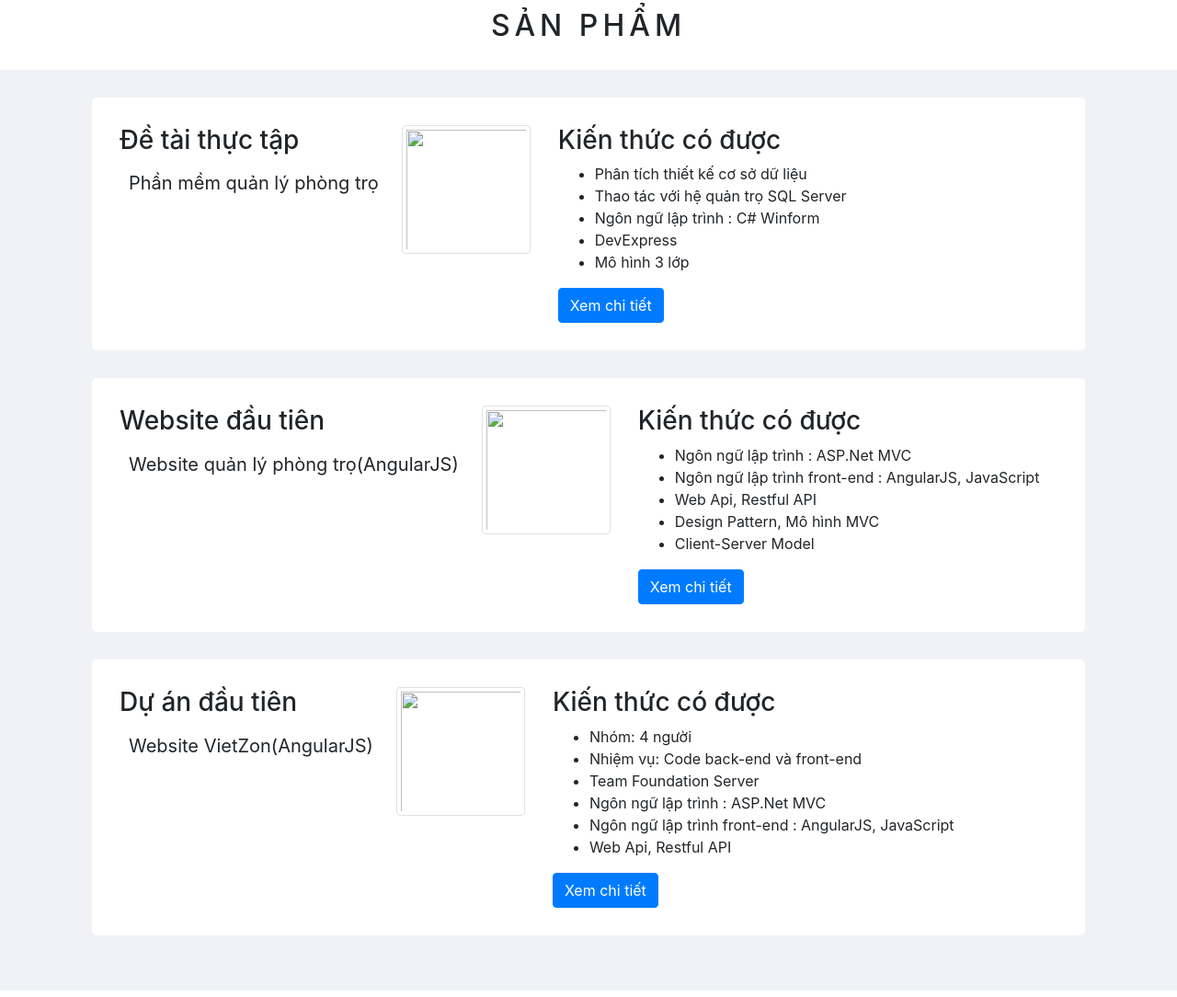
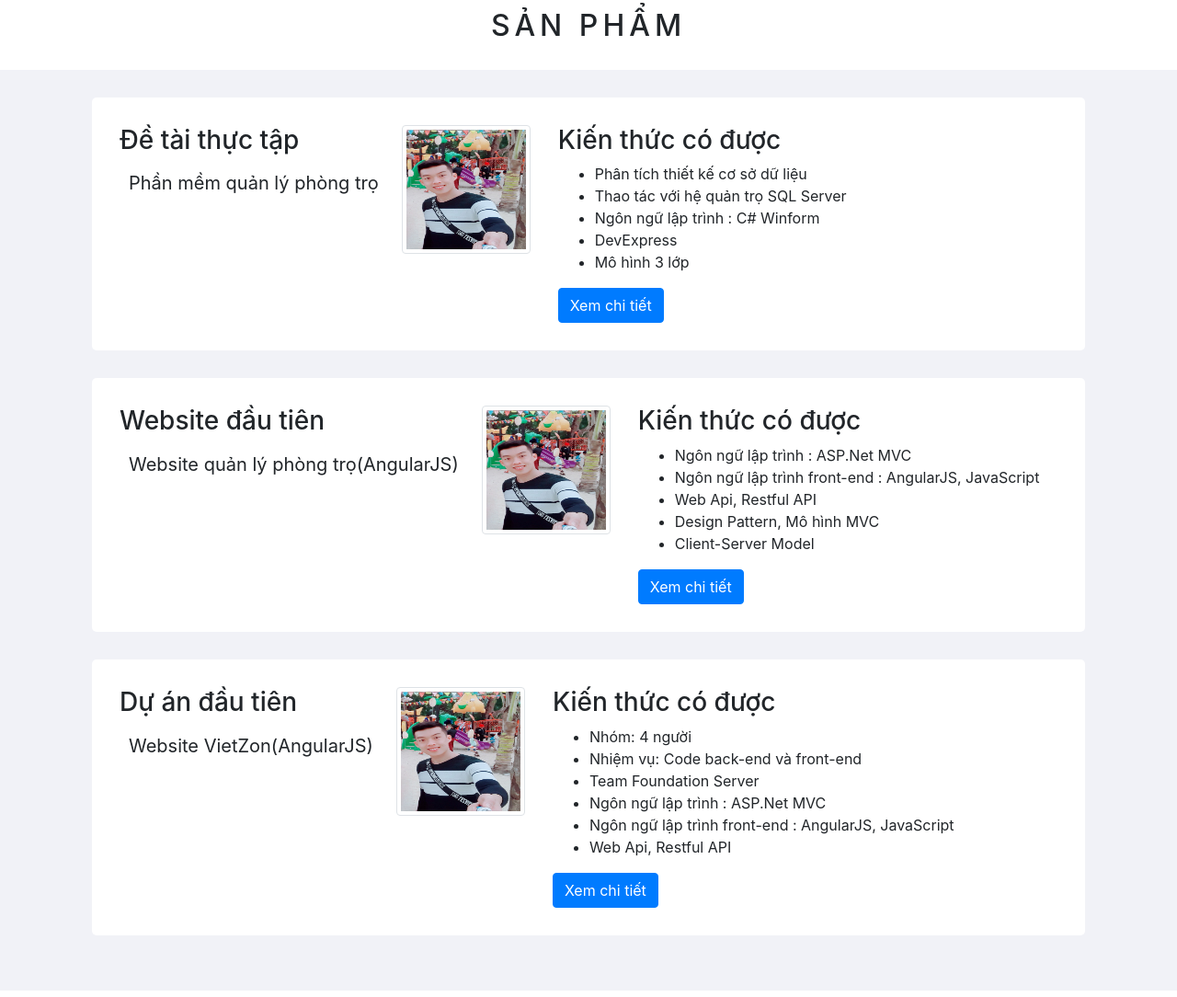
Before and after one commit to ToanNguyen97/toannguyen97.github.io, a website: page toan-cv.html in a window 1280 px wide. Shown: the part 2120-3204 px from the top of the page at 92% size. Drawn offline with nearby package versions, Linux system fonts and the light colour scheme.

Commit message:
change url img

```diff
--- a/toan-cv.html
+++ b/toan-cv.html
@@ -165,7 +165,7 @@
             <p>Phần mềm quản lý phòng trọ</p>
           </div>
           <div class="img-l">
-            <img class="img-thumbnail formatAnh" src="Avatar.jpg" alt="">
+            <img class="img-thumbnail formatAnh" src="image/Avatar.jpg" alt="">
 
           </div>
           <div class="formatdiv" style="float: left;">
@@ -189,7 +189,7 @@
             <p>Website quản lý phòng trọ(AngularJS)</p>
           </div>
           <div class="img-l">
-            <img class="img-thumbnail formatAnh" src="Avatar.jpg" alt="">
+            <img class="img-thumbnail formatAnh" src="image/Avatar.jpg" alt="">
 
           </div>
           <div class="formatdiv" style="float: left;">
@@ -215,7 +215,7 @@
             <p>Website VietZon(AngularJS)</p>
           </div>
           <div class="img-l">
-            <img class="img-thumbnail formatAnh" src="Avatar.jpg" alt="">
+            <img class="img-thumbnail formatAnh" src="image/Avatar.jpg" alt="">
           </div>
           <div class="formatdiv" style="float: left;">
             <h3>Kiến thức có được</h3>
```
